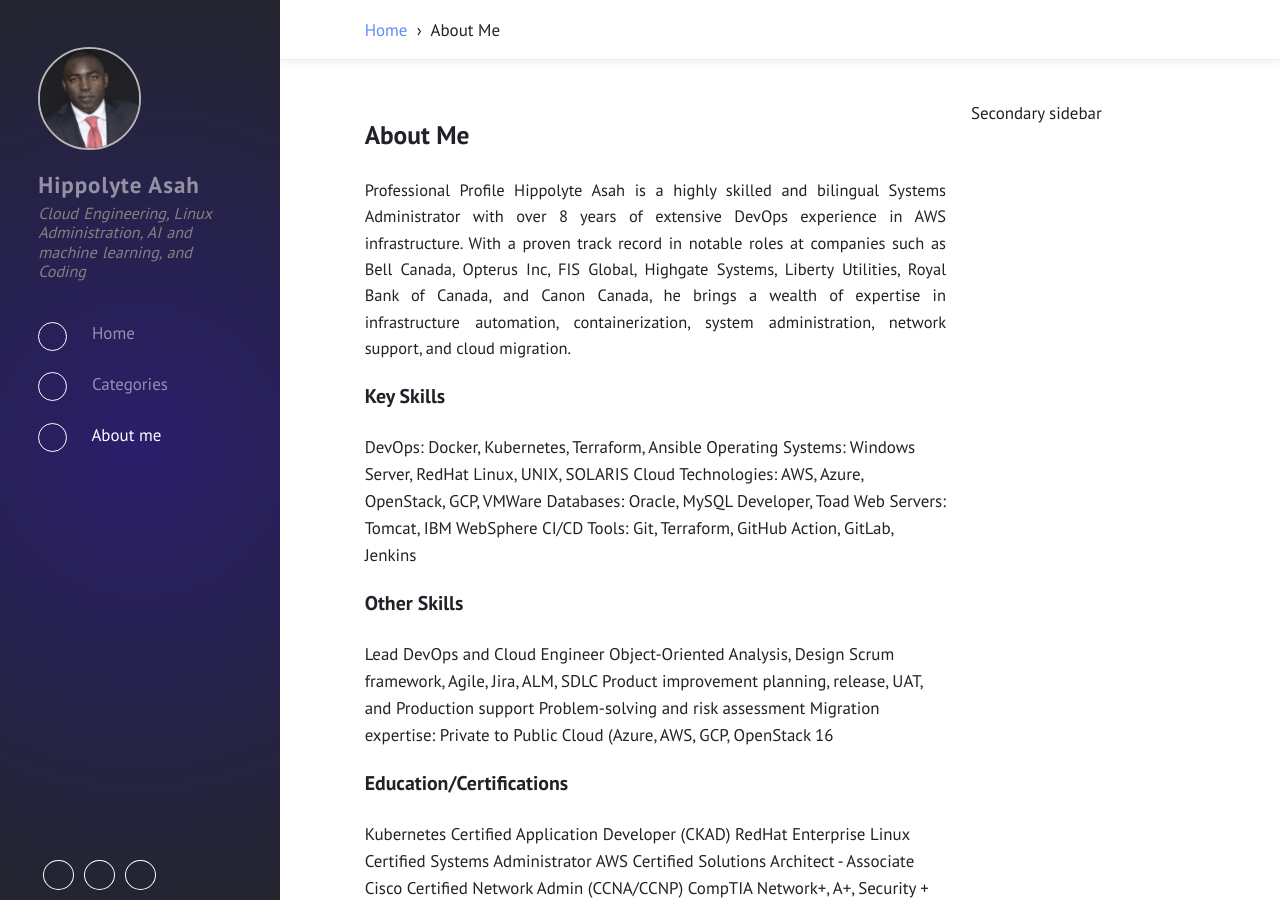
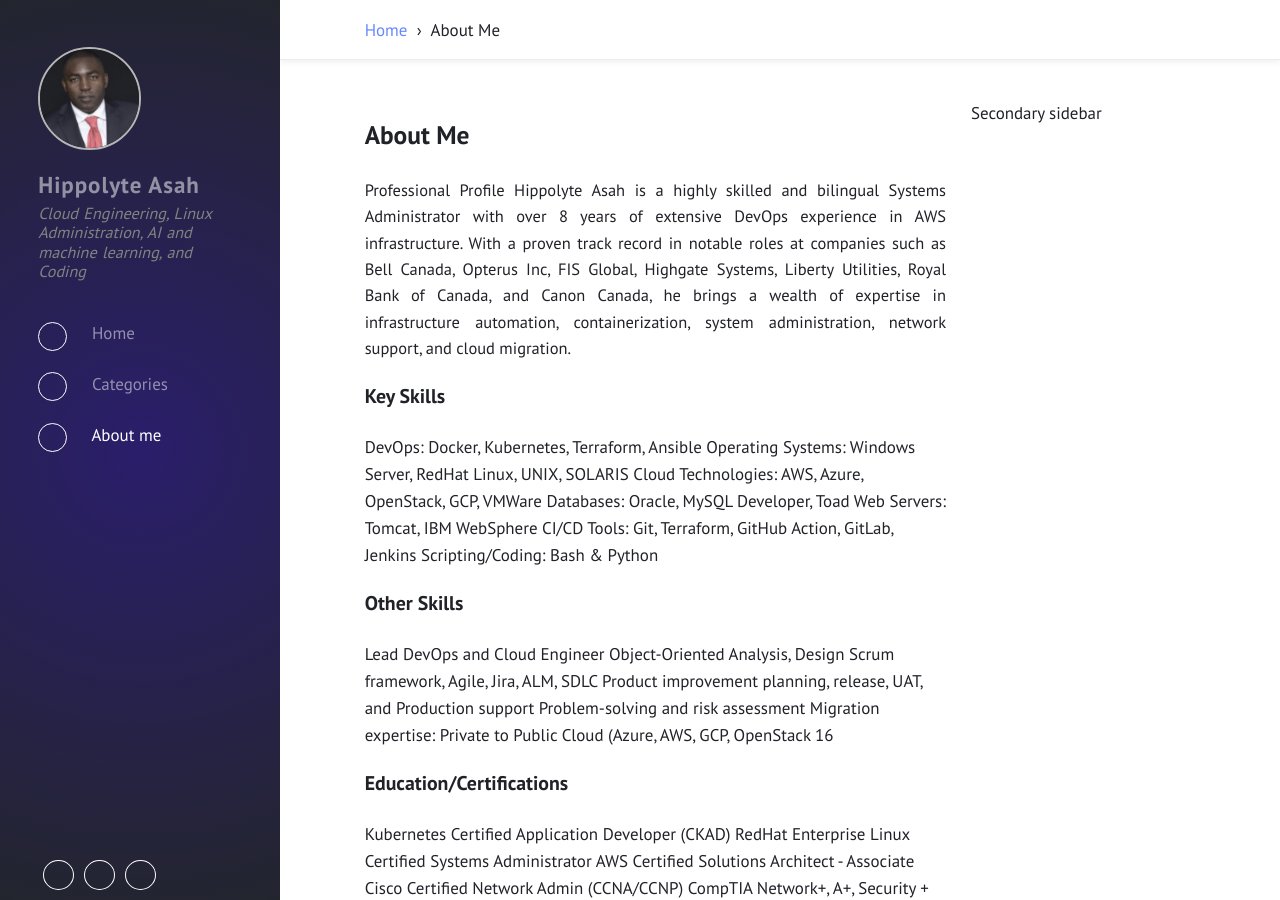
Before and after one commit to hfasah/hfasah.github.io, a Jekyll site: the page built from about.html, in a window 1280 px wide and 900 px high. Built offline with Jekyll 4.4.1, drawn with Linux system fonts in a browser that asks for light colours.

Commit message:
Update about.html
updated

```diff
--- a/_includes/about.html
+++ b/_includes/about.html
@@ -11,6 +11,7 @@ Cloud Technologies: AWS, Azure, OpenStack, GCP, VMWare
 Databases: Oracle, MySQL Developer, Toad
 Web Servers: Tomcat, IBM WebSphere
 CI/CD Tools: Git, Terraform, GitHub Action, GitLab, Jenkins
+Scripting/Coding: Bash & Python
 <h3>Other Skills </h3>
 Lead DevOps and Cloud Engineer
 Object-Oriented Analysis, Design
```
